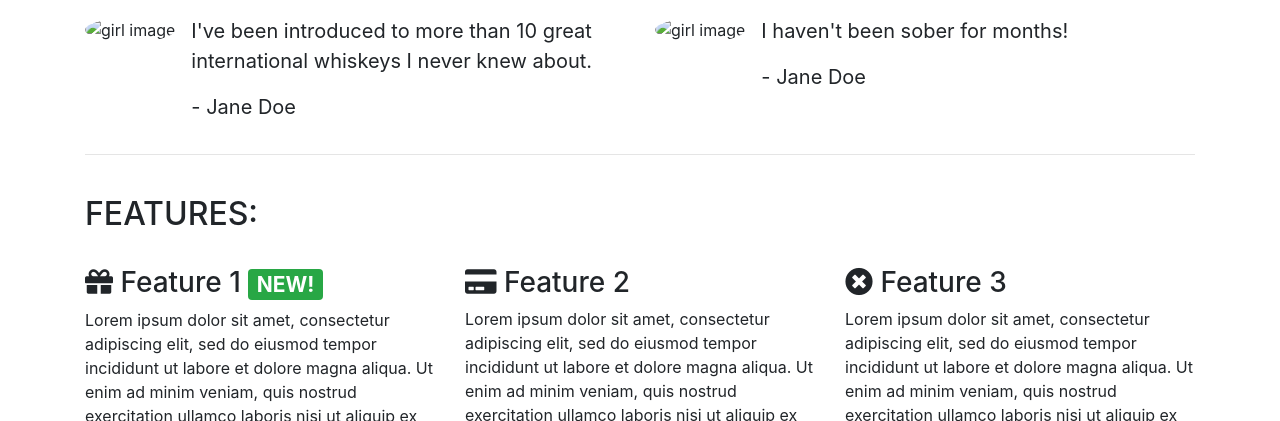
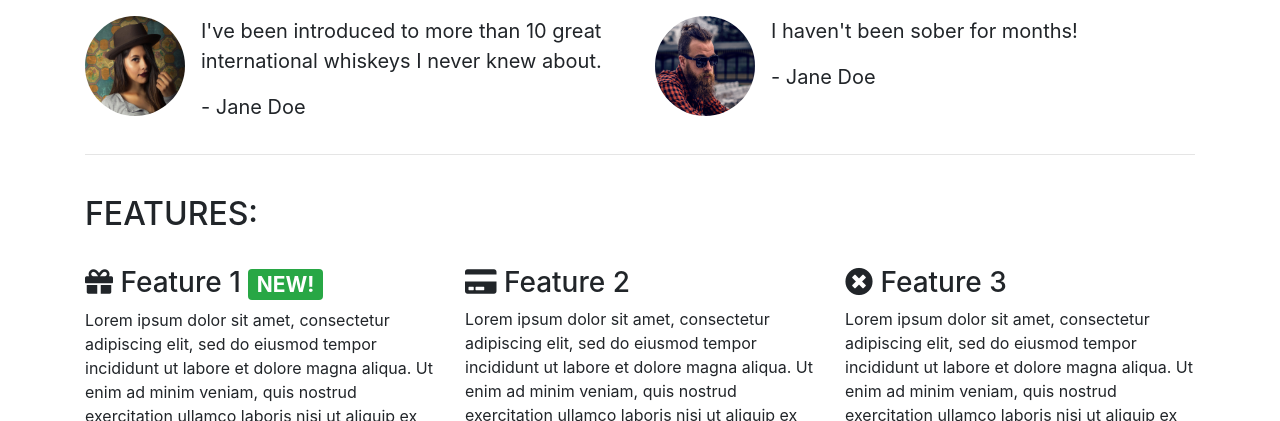
Before and after one commit to NicolaLampis/whiskey_drop_project_bootstrap4, a plain HTML site: page index.html in a window 1280 px wide. Shown: the part 679-1100 px from the top of the page. Drawn offline with nearby package versions, Linux system fonts and the light colour scheme.

Commit message:
Add and style photos

```diff
--- a/index.html
+++ b/index.html
@@ -123,7 +123,7 @@
               <div class="d-none d-sm-block">
                 <!-- prettier-ignore -->
                 <img
-                src="images/girl-image.png"
+                src="assets/images/girl-image.png"
                 alt="girl image"
                 class="rounded-circle mr-3"
                 height="100"
@@ -146,7 +146,7 @@
               <div class="d-none d-sm-block">
                 <!-- prettier-ignore -->
                 <img
-                src="images/guy-image.png"
+                src="assets/images/guy-image.png"
                 alt="girl image"
                 class="rounded-circle mr-3"
                 height="100"
```
